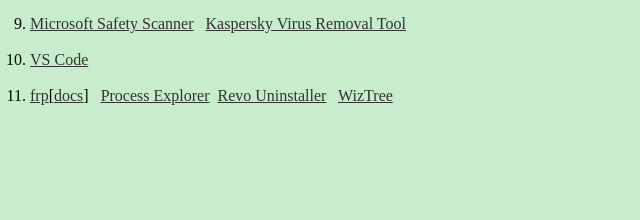
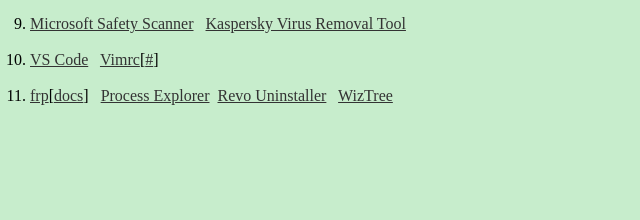
Before and after one commit to zanxj/xz, a plain HTML site: page index.html in a window 1280 px wide. Shown: the part 376-596 px from the top of the page, 0-640 px from the left. Drawn offline with Linux system fonts and the light colour scheme.

Commit message:
Update vimrc

```diff
--- a/index.html
+++ b/index.html
@@ -26,7 +26,7 @@
                         <li><a href="https://www.microsoft.com/store/apps/9nhl4nsc67wm" target="_blank">Notepads</a> &nbsp;<a href="https://syncthing.net/" target="_blank">Syncthing</a> &nbsp; <a href="http://www.neatdownloadmanager.com/" target="_blank">NDM[<a href="https://www.iplaysoft.com/ndm.html" target="_blank">#</a>]</a></li><br />
                         <li><a href="https://www.iplaysoft.com/p/vps" target="_blank">VPS</a> &nbsp; <a href="https://www.v2fly.org/" target="_blank">Project V</a> &nbsp; <a href="https://xtls.github.io/" target="_blank">Project X</a></li><br />
                         <li><a href="http://www.microsoft.com/security/scanner/zh-cn/default.aspx" target="_blank">Microsoft Safety Scanner</a> &nbsp; <a href="https://www.iplaysoft.com/kaspersky-virus-removal-tool.html" target="_blank">Kaspersky Virus Removal Tool</a></li><br />
-                        <li><a href="https://code.visualstudio.com/Download" target="_blank">VS Code</a></li><br />
+                        <li><a href="https://code.visualstudio.com/Download" target="_blank">VS Code</a> &nbsp; <a href="https://gitee.com/zanxj/vimrc" target="_blank">Vimrc</a>[<a href="https://github.com/zanxj/Vimrc" target="_blank">#</a>]</li><br />
                         <li><a href="https://github.com/fatedier/frp" target="_blank">frp</a>[<a href="https://gofrp.org/docs" target="_blank">docs</a>] &nbsp; <a href="https://docs.microsoft.com/en-us/sysinternals/downloads/process-explorer" target="_blank">Process Explorer</a> &nbsp;<a href="https://www.revouninstaller.com/" target="_blank">Revo Uninstaller</a> &nbsp; <a href="https://wiztreefree.com/" target="_blank">WizTree</a></li><br />
                     </ol>
                 </div>
```
